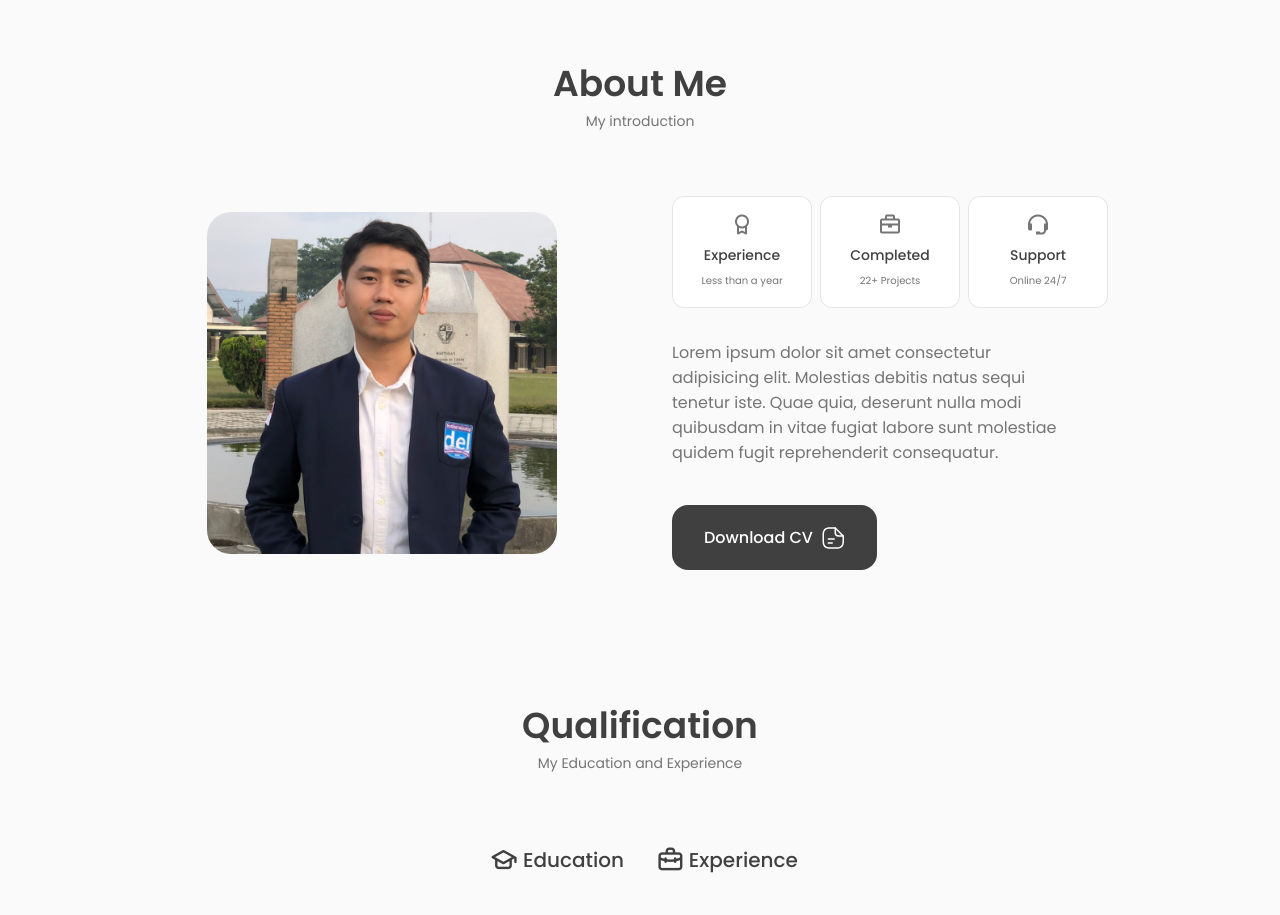
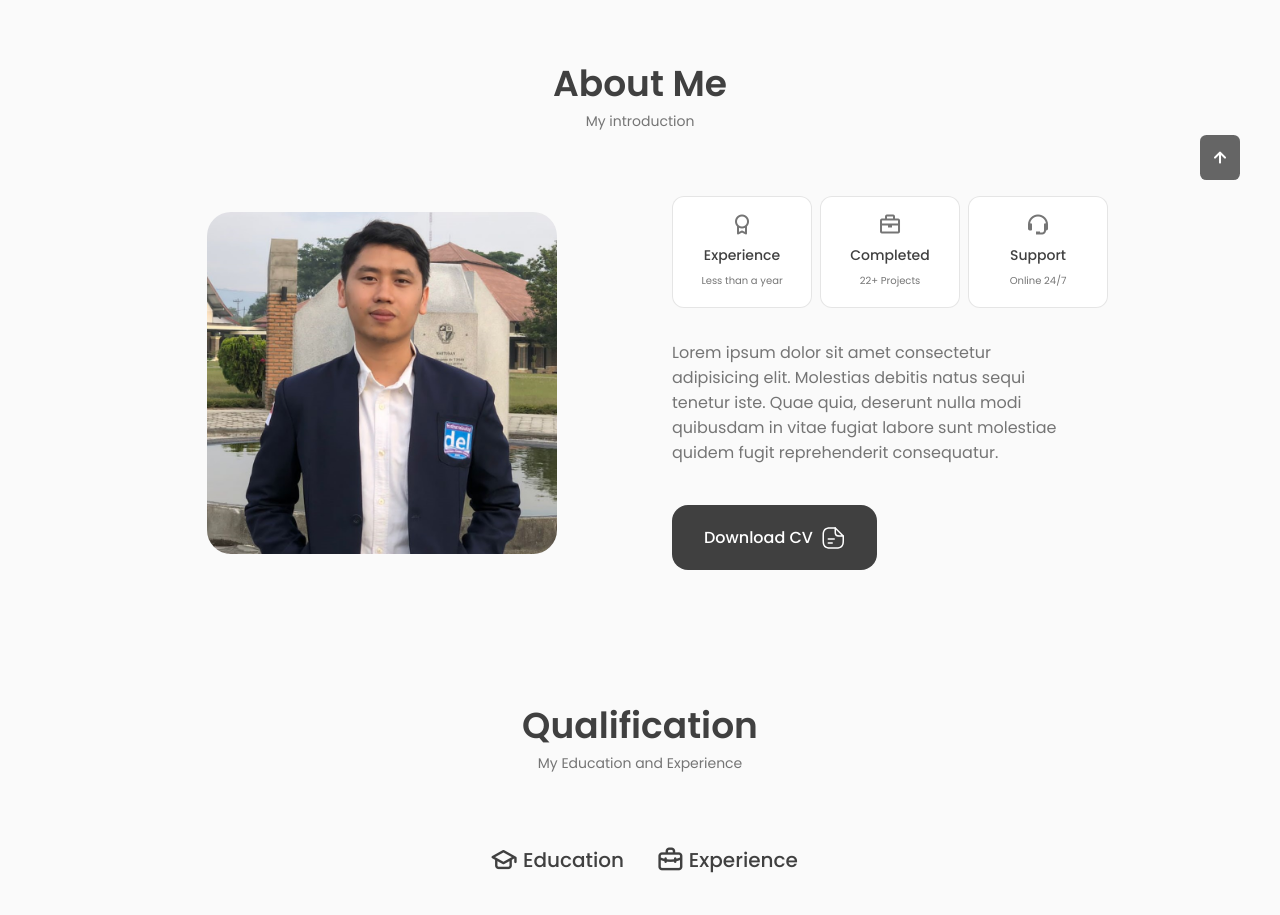
Before and after one commit to JoseLumbantobing/Portfolio, a Next.js app: page / in a window 1280 px wide. Shown: the part 780-1695 px from the top of the page. Built offline with nearby package versions, Linux system fonts and the light colour scheme.

Commit message:
Create scroll up component

```diff
--- /dev/null
+++ b/src/component/scrollup/ScrollUp.jsx
@@ -0,0 +1,15 @@
+import React from 'react'
+
+export const ScrollUp = () => {
+  globalThis?.window?.addEventListener('scroll', function() {
+    const scrollUp = document.querySelector(".scrollup");
+    if (this.scrollY >= 560) scrollUp.classList.add("show-scroll");
+    else scrollUp.classList.remove("show-scroll");
+  });
+
+  return (
+    <a href="#" className="scrollup">
+        <i className="uil uil-arrow-up scrollup__icon"></i>
+    </a>
+  )
+}
--- /dev/null
+++ b/src/component/scrollup/scrollup.css
@@ -0,0 +1,49 @@
+.scrollup {
+    position: fixed;
+    right: 2.5rem;
+    bottom: -20%;
+    background-color: var(--title-color);
+    opacity: .8;
+    padding: .3rem .5rem;
+    border-radius: .4rem;
+    z-index: var(--z-tooltip);
+    transition: .4s;
+}
+
+.scrollup__icon {
+    color: var(--container-color);
+    font-size: 1.5rem;
+}
+
+.scrollup:hover {
+    background-color: var(--title-color-dark);
+}
+
+.show-scroll {
+    bottom: 3rem;
+}
+
+
+/* Breakpoints */
+@media screen and (max-width: 992px) {
+    .scrollup {
+        right: 1.5rem;
+        padding: .25rem .4rem;
+    }
+
+    .scrollup__icon {
+        font-size: 1.25rem;
+    }
+}
+
+@media screen and (max-width: 768px) {
+    .show-scroll {
+        bottom: 4rem;
+    }
+}
+
+@media screen and (max-width: 350px) {
+    .show-scroll {
+        right: 1rem;
+    }
+}
--- a/src/pages/_app.js
+++ b/src/pages/_app.js
@@ -7,6 +7,7 @@
 import '../component/qualification/qualification.css'
 import '../component/contact/contact.css'
 import '../component/footer/footer.css'
+import '../component/scrollup/scrollup.css'
 
 export default function App({ Component, pageProps }) {
   return <Component {...pageProps} />
--- a/src/pages/index.jsx
+++ b/src/pages/index.jsx
@@ -7,6 +7,7 @@
 import { Qualification } from '@component/component/qualification/Qualification'
 import { Contact } from '@component/component/contact/Contact'
 import { Footer } from '@component/component/footer/Footer'
+import { ScrollUp } from '@component/component/scrollup/ScrollUp'
 
 export default function Home() {
   return (
@@ -19,7 +20,9 @@
         <link href='https://unpkg.com/boxicons@2.1.4/css/boxicons.min.css' rel='stylesheet' />
         <link rel="stylesheet" href="https://unicons.iconscout.com/release/v4.0.8/css/line.css" />
       </Head>
+
       <Header />
+
       <main className='main'>
         <Base />
         <About />
@@ -27,8 +30,10 @@
         <Skills />
         <Portfolio />
         <Contact />
-        <Footer />
       </main>
+
+      <Footer />
+      <ScrollUp />
     </>
   )
 }
```
